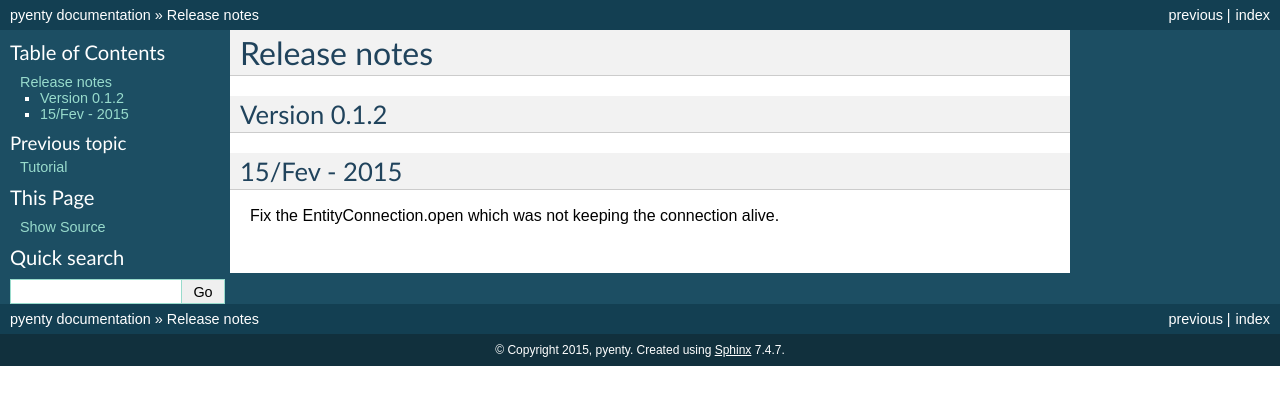
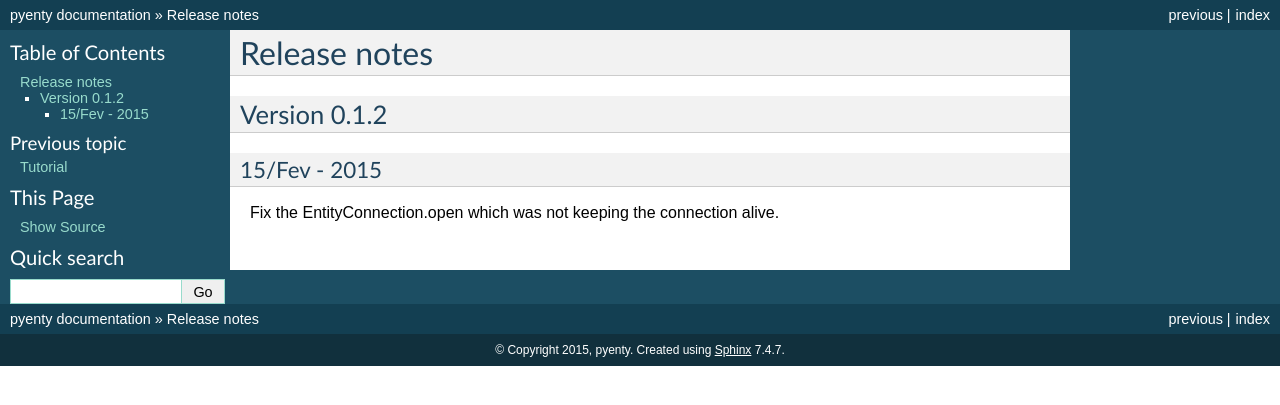
Before and after one commit to leodesouza/pyenty, a Sphinx documentation site: the page built from doc/releasenotes.rst, in a window 1280 px wide. Shown: the top 405 px of the page. Built offline with Sphinx 7.4.7, drawn with Linux system fonts in a browser that asks for light colours.

```diff
--- a/doc/releasenotes.rst
+++ b/doc/releasenotes.rst
@@ -7,10 +7,10 @@ Release notes
 ====================================
 
 Version 0.1.2
-_________
+-------------
 
 15/Fev - 2015
-_________
+~~~~~~~~~~~~~
 
 Fix the EntityConnection.open which was not keeping the connection alive.
 
```
